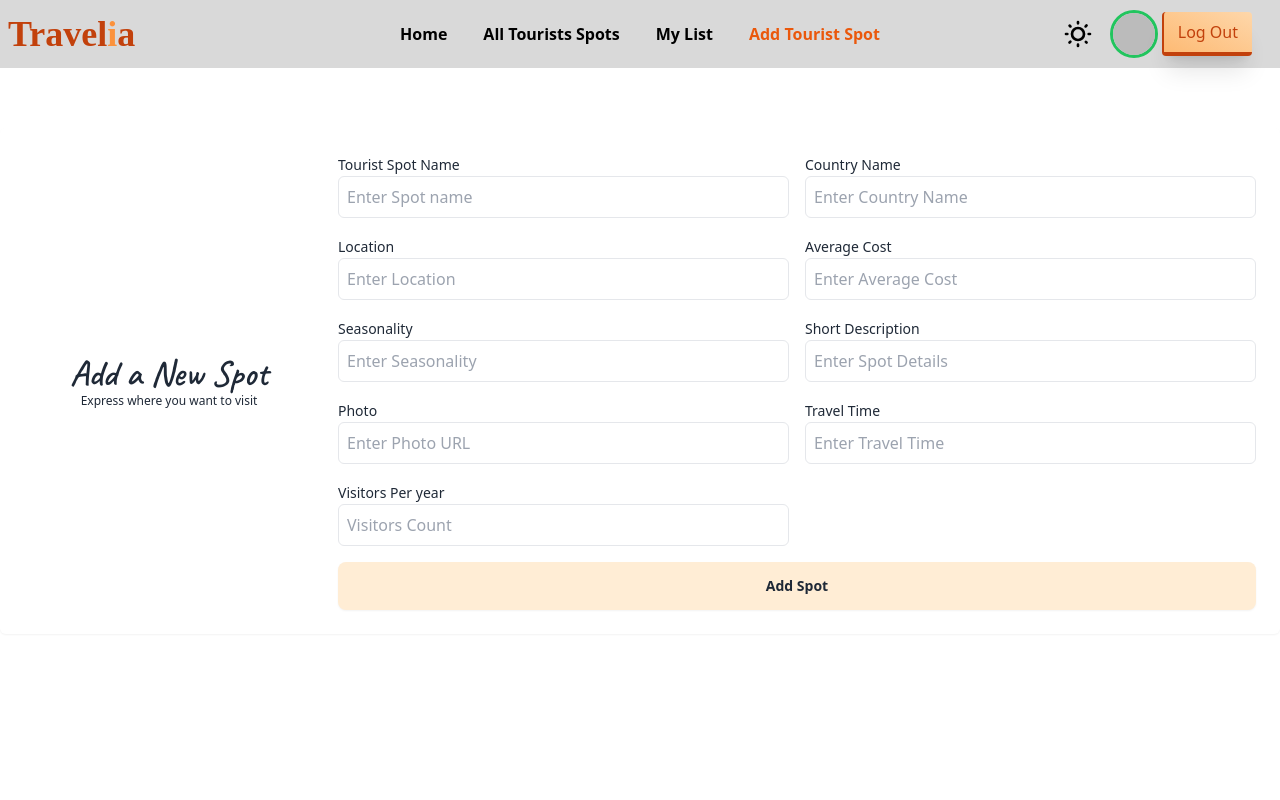
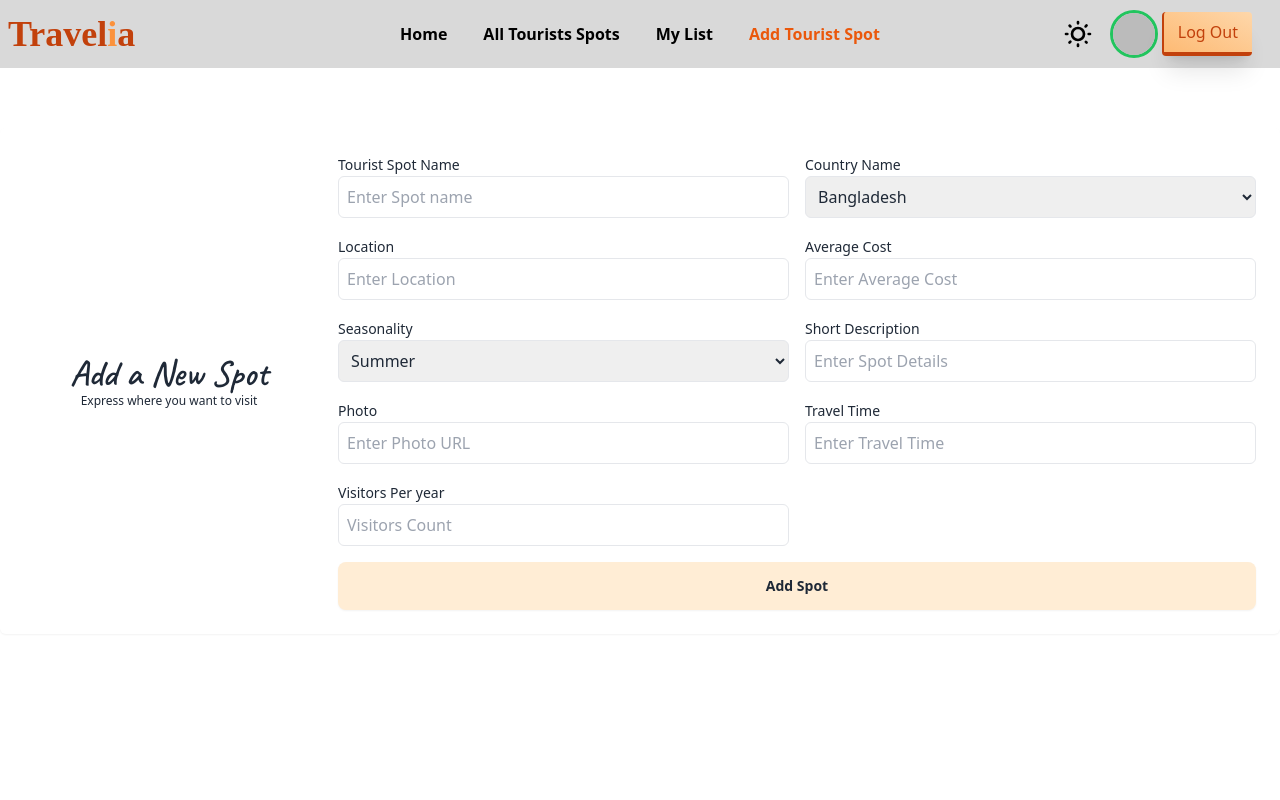
Before and after one commit to jonayeds/Travelia-Client, a React (Vite) app: page /addSpot in a window 1280 px wide. Shown: the top 800 px of the page. Built offline with nearby package versions, Linux system fonts and the light colour scheme; no server answers; sample sign-in values are in the browser's storage; a web font is replaced by a local one.

Commit message:
added dropdown input

```diff
--- a/package.json
+++ b/package.json
@@ -10,11 +10,13 @@
     "preview": "vite preview"
   },
   "dependencies": {
+    "dropdown": "^0.2.0",
     "firebase": "^10.11.1",
     "localforage": "^1.10.0",
     "match-sorter": "^6.3.4",
     "react": "^18.2.0",
     "react-dom": "^18.2.0",
+    "react-dropdown-input": "^0.1.11",
     "react-fast-marquee": "^1.6.4",
     "react-hot-toast": "^2.4.1",
     "react-icons": "^5.1.0",
--- a/src/pages/AddSpot.jsx
+++ b/src/pages/AddSpot.jsx
@@ -1,5 +1,6 @@
 import Swal from "sweetalert2";
 import useAuth from "../customHooks/useAuth";
+
 
 
 const AddSpot = () => {
@@ -40,6 +41,7 @@ const AddSpot = () => {
 			form.reset()
         })
     }
+
     return (
         <div className="">
             <form  onSubmit={handleAddSpot}  noValidate="" action="" className="container flex flex-col mx-auto space-y-12">
@@ -49,13 +51,25 @@ const AddSpot = () => {
 				<p className="text-xs">Express where you want to visit</p>
 			</div>
 			<div className="grid grid-cols-6 gap-4 col-span-full lg:col-span-3 ">
+
 				<div className="col-span-full sm:col-span-3">
 					<label  className="text-sm">Tourist Spot Name</label>
 					<input required  name="name" type="text" placeholder="Enter Spot name" className="w-full p-2 rounded-md  border" />
 				</div>
+				{/* <div className="col-span-full sm:col-span-3">
+					<label  className="text-sm">Country Name</label>
+					<input required name="countryName" type="" placeholder="Enter Country Name" className="w-full p-2 rounded-md   border " />
+				</div> */}
 				<div className="col-span-full sm:col-span-3">
 					<label  className="text-sm">Country Name</label>
-					<input required name="countryName" type="text" placeholder="Enter Country Name" className="w-full p-2 rounded-md   border " />
+					<select name="countryName" id="cars" className="w-full p-2 rounded-md   border ">
+  <option value="Bangladesh">Bangladesh</option>
+  <option value="Indonesia">Indonesia</option>
+  <option value="Cambodia">Cambodia</option>
+  <option value="Malaysia">Malaysia</option>
+  <option value="Thailand">Thailand</option>
+  <option value="Vietnam">Vietnam</option>
+</select>
 				</div>
 				<div className="col-span-full sm:col-span-3">
 					<label className="text-sm">Location</label>
@@ -67,7 +81,13 @@ const AddSpot = () => {
 				</div>
 				<div className="col-span-full sm:col-span-3">
 					<label  className="text-sm">Seasonality</label>
-					<input  name="seasonality" type="text" placeholder="Enter Seasonality" className="w-full p-2 rounded-md   border " />
+					<select name="seasonality" id="cars" className="w-full p-2 rounded-md   border ">
+  <option value="Summer">Summer</option>
+  <option value="Monsoon">Monsoon</option>
+  <option value="Spring">Spring</option>
+  <option value="Winter">Winter</option>
+
+</select>
 				</div>
 				<div className="col-span-full sm:col-span-3">
 					<label  className="text-sm">Short Description</label>
```
Also changed, not shown: 1 other file (tests, documents, lock files or other folders).
